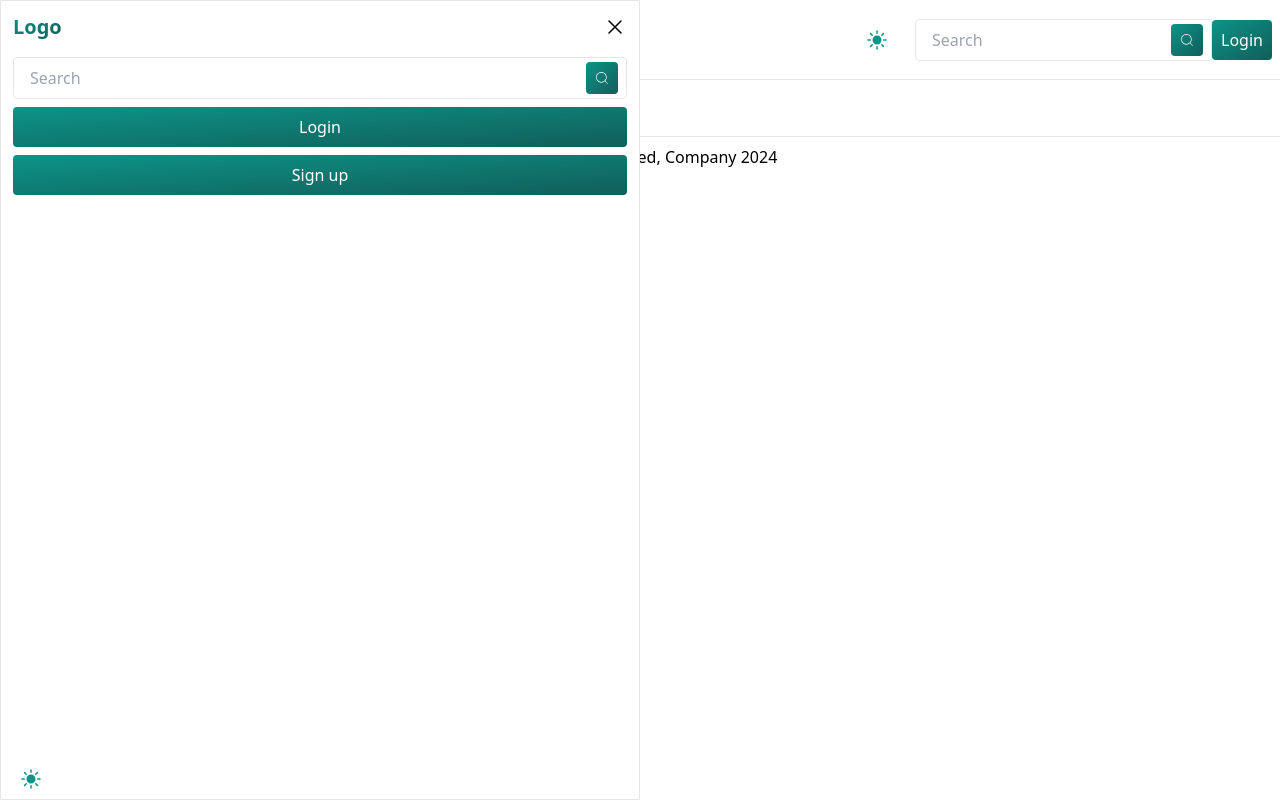
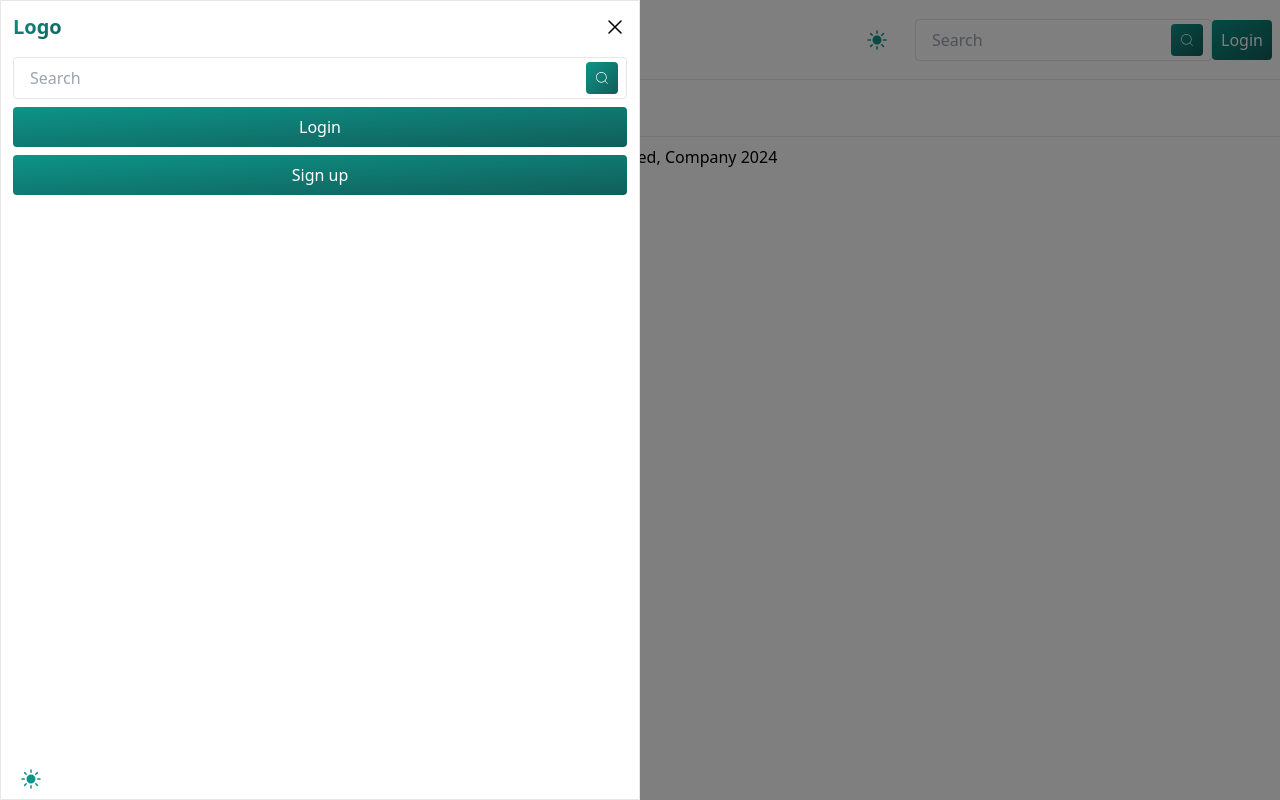
Before and after one commit to ashsajal1/react-tsx-tailwind-template, a React (Vite) app: page / in a window 1280 px wide. Both pictures are taken after a click on the button "Open dialog". Built offline with nearby package versions, Linux system fonts and the light colour scheme.

Commit message:
fix height issue

```diff
--- a/src/components/partials/navbar.tsx
+++ b/src/components/partials/navbar.tsx
@@ -28,8 +28,9 @@ export default function Navbar() {
   }, []);
 
   return (
+    <>
+      <SideNav handleClose={toggleOpen} isOpen={isOpen} />
       <nav className={`flex items-center justify-between p-2 w-full h-[80px] top-0 bg-white border-b dark:bg-black dark:border-b-gray-600 z-10 fixed ${scrollY > 150 ? 'bg-opacity-80 dark:bg-opacity-60 backdrop-blur-sm' : ''}`}>
-      <SideNav handleClose={toggleOpen} isOpen={isOpen} />
         <Link to='/'>
           <Text label="Logo" className="text-xl font-bold" />
         </Link>
@@ -42,5 +43,6 @@ export default function Navbar() {
           </div>
         </div>
       </nav>
+    </>
   )
 }
--- a/src/components/partials/side-nav.tsx
+++ b/src/components/partials/side-nav.tsx
@@ -4,20 +4,25 @@ import ModeToggle from '../ui/mode-toggle'
 import Search from '../ui/search'
 import Text from './../ui/text'
 import { HiOutlineXMark } from "react-icons/hi2";
+
 export default function SideNav({ isOpen, handleClose }: { isOpen: boolean, handleClose: () => void }) {
-
-    if (!isOpen) return <></>
+    if (!isOpen) return null;
 
     return (
+        <>
+            <div
+                className="fixed inset-0 select-none bg-black opacity-50 z-10"
+                onClick={handleClose}
+            ></div>
             <motion.nav
                 initial={{ width: '0', opacity: '0' }}
-            animate={{width: '50%', opacity:'100'}}
-            className='fixed inset-0 left-0 w-1/2 z-20 top-0 max-h-screen h-full bg-white border dark:border-gray-800 p-3 dark:bg-black'
+                animate={{ width: '50%', opacity: '100' }}
+                className='fixed inset-0 left-0 w-1/2 z-20 top-0 max-h-full h-full bg-white border dark:border-gray-800 p-3 dark:bg-black overflow-y-auto'
+
             >
-            {/* <div className="absolute inset-0 bg-black opacity-50"></div> */}
                 <div className='flex items-center justify-between'>
                     <Text className='text-xl font-bold' label='Logo' />
-                <HiOutlineXMark onClick={handleClose} className='h-6 w-6 dark:text-white text-black' />
+                    <HiOutlineXMark onClick={handleClose} className='h-6 w-6 dark:text-white text-black cursor-pointer' />
                 </div>
 
                 <div className='flex flex-col gap-2 mt-4'>
@@ -30,5 +35,6 @@ export default function SideNav({ isOpen, handleClose }: { isOpen: boolean, hand
                     <ModeToggle />
                 </div>
             </motion.nav>
+        </>
     )
 }
```
Lines whose indentation alone changed are shown as unchanged.
